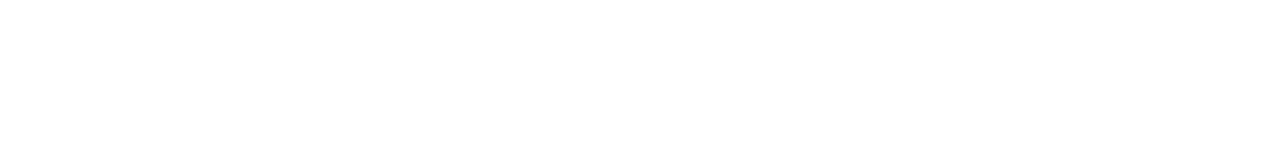
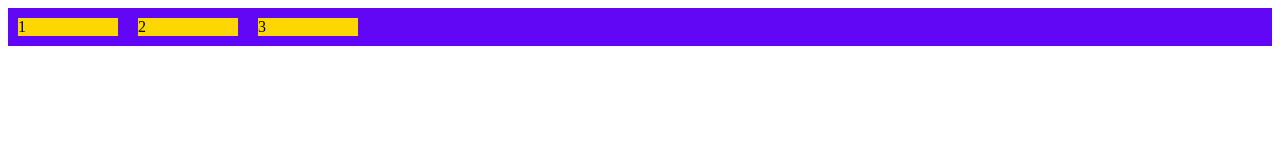
Before and after one commit to GitPersonal/flexbox_lesson, a plain HTML site: page index.html in a window 1280 px wide. Drawn offline with Linux system fonts and the light colour scheme.

Commit message:
add images and update flexbox

```diff
--- a/index.html
+++ b/index.html
@@ -10,8 +10,10 @@
 </head>
 
 <body>
-    <div class="wrapper">
-
+    <div class="flex-container">
+        <div class="flex-item">1</div>
+        <div class="flex-item">2</div>
+        <div class="flex-item">3</div>
     </div>
 </body>
 
--- a/style.css
+++ b/style.css
@@ -0,0 +1,9 @@
+.flex-item{
+    background: gold;
+    width: 100px;
+    margin: 10px;
+}
+.flex-container{
+    background: rgb(98, 7, 245);
+    display: flex;
+}
```
Also changed, not shown: images/Screen Shot 2019-04-04 at 10.01.30 PM.png (added), images/align-content.png (added), images/align-items.png (added), images/baseline.png (added), images/flex-direction.png (added), images/flex-wrap.png (added), images/justify-content.png (added), images/perfect-centering.png (added), 1 other file.
